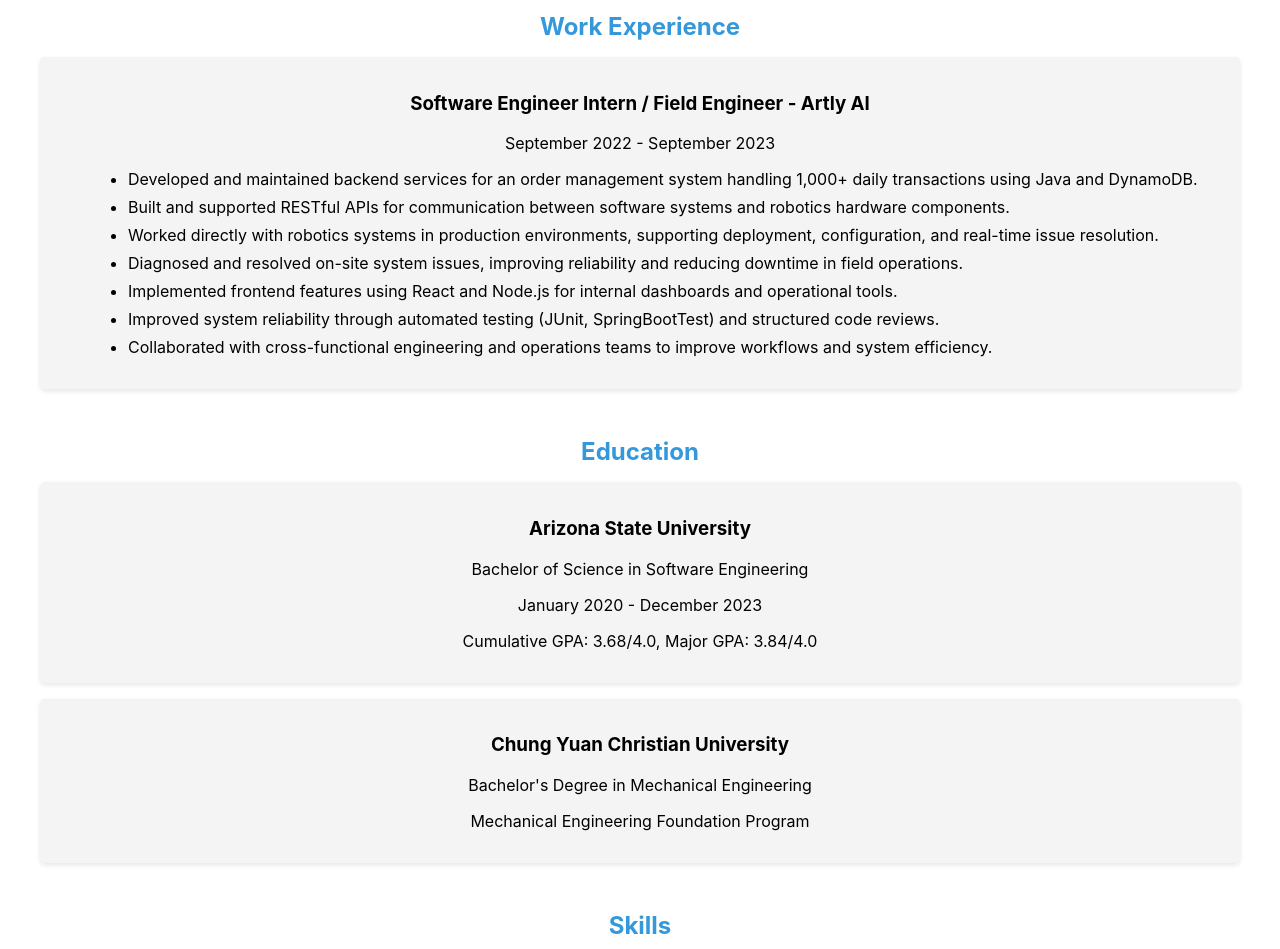
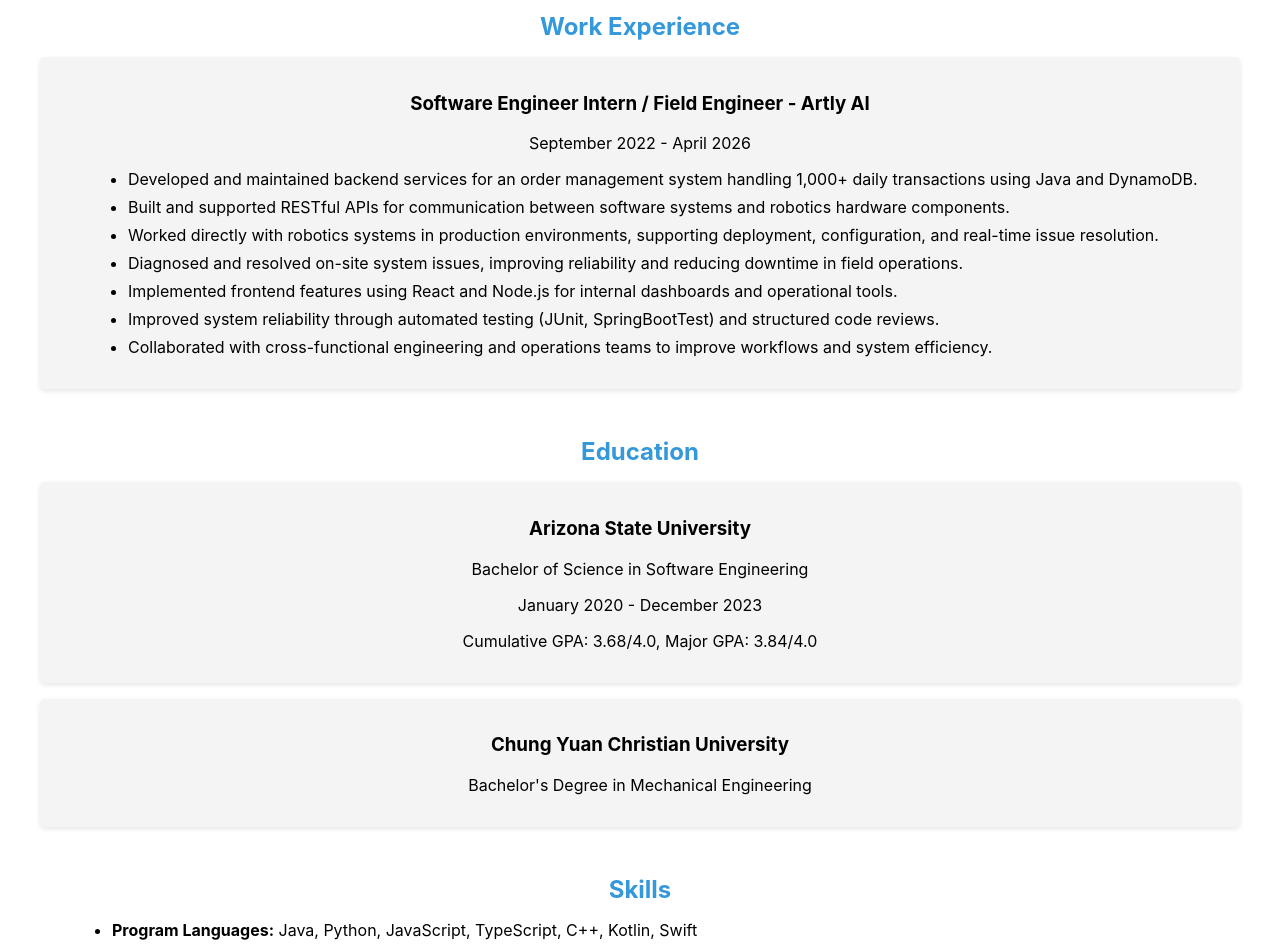
Before and after one commit to ahsu55/alan-hsu-portfolio, a React (Create React App) app: page / in a window 1280 px wide. Shown: the part 800-1749 px from the top of the page. Built offline with nearby package versions, Linux system fonts and the light colour scheme.

Commit message:
Update portfolio

```diff
--- a/src/App.js
+++ b/src/App.js
@@ -45,7 +45,7 @@ function App() {
 
           <div className="project">
             <h3>Software Engineer Intern / Field Engineer - Artly AI</h3>
-              <p>September 2022 - September 2023</p>
+              <p>September 2022 - April 2026</p>
 
               <ul>
                 <li>Developed and maintained backend services for an order management system handling 1,000+ daily transactions using Java and DynamoDB.</li>
@@ -71,14 +71,13 @@ function App() {
           <div className="project">
             <h3>Chung Yuan Christian University</h3>
             <p>Bachelor's Degree in Mechanical Engineering</p>
-            <p>Mechanical Engineering Foundation Program</p>
           </div>
         </section>
 
         <section id="skills">
           <h2>Skills</h2>
              <ul>
-                <li><strong>Languages:</strong> Java, Python, JavaScript, TypeScript, C++, Kotlin, Swift</li>
+                <li><strong>Program Languages:</strong> Java, Python, JavaScript, TypeScript, C++, Kotlin, Swift</li>
                 <li><strong>Backend:</strong> Spring Boot, REST APIs, Microservices</li>
                 <li><strong>Field Systems:</strong> Robotics systems support, deployment, troubleshooting</li>
                 <li><strong>Cloud:</strong> AWS (EC2, S3, DynamoDB)</li>
```
